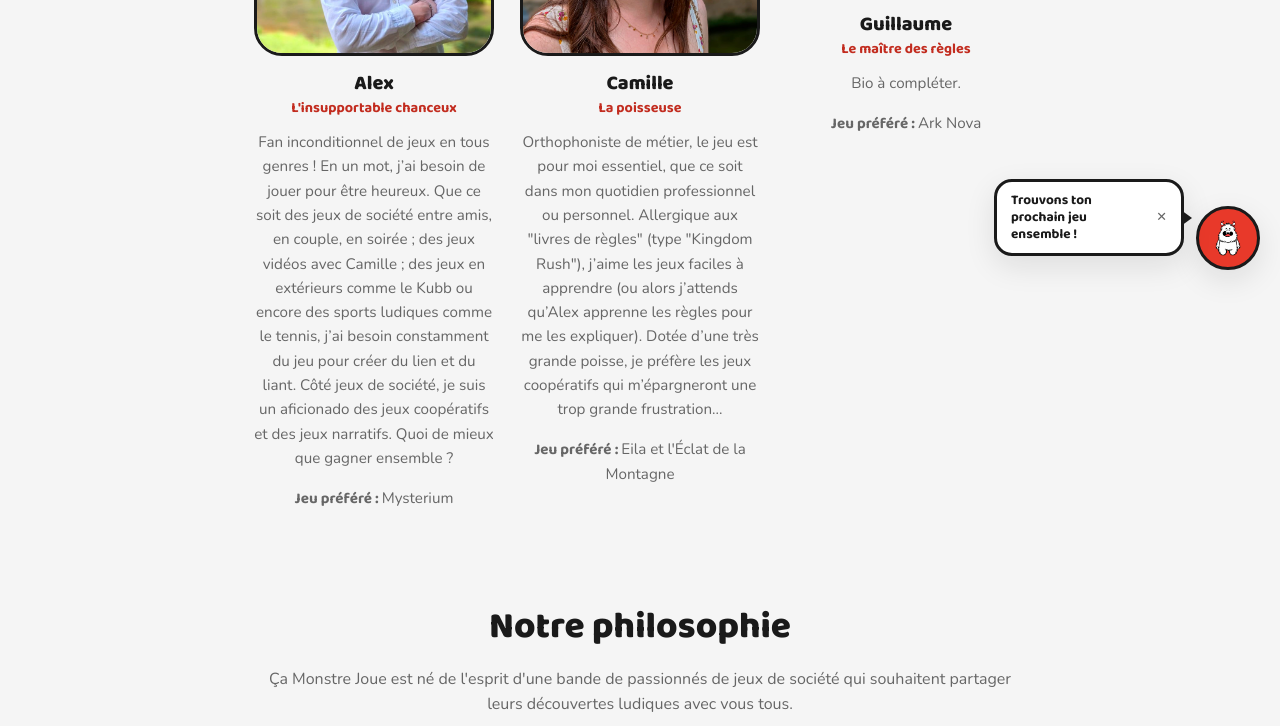
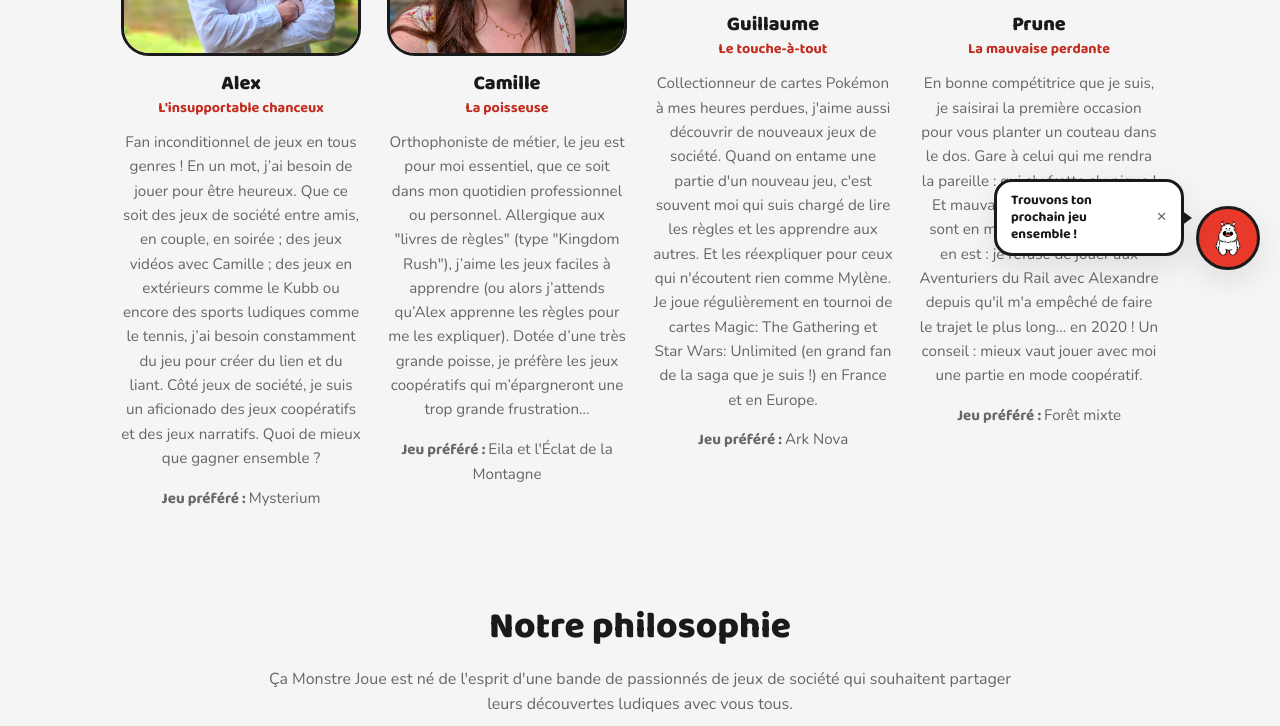
Before and after one commit to camonstrejoue-ctrl/ca-monstre-joue, a plain HTML site: page equipe.html in a window 1280 px wide. Shown: the part 510-1236 px from the top of the page. Drawn offline with nearby package versions, Linux system fonts and the light colour scheme.

Commit message:
Équipe : complète la bio de Guillaume, ajoute Prune (Mylène), repasse en 4 colonnes
- Guillaume : rôle et bio réels fournis par l'utilisateur, remplace le
  placeholder 'Bio à compléter.'
- Ajoute Prune, 4e membre — il s'agit de Mylène (retirée le 2026-09-01)
  sous un nom différent : fiche existante réutilisée (favoriteGame,
  chemin photo) mais sans son LinkedIn, à la demande explicite de
  l'utilisateur. Le commentaire 'revient plus tard' devient obsolète,
  retiré.
- .team-grid repassé de 3 à 4 colonnes (minmax 240px, centré) — sinon
  la 4e carte se retrouvait seule sur une 2e ligne, alignée à gauche.
  Vérifié : 4 cartes sur une ligne, marges symétriques.

```diff
--- a/css/style.css
+++ b/css/style.css
@@ -579,7 +579,7 @@ button{font-family:inherit;cursor:pointer;}
 .philosophy-heading p{margin-bottom:16px;}
 .philosophy-heading p:last-child{margin-bottom:0;}
 .philosophy-heading a{color:var(--coral-dark);text-decoration:underline;}
-.team-grid{display:grid;grid-template-columns:repeat(3,minmax(0,240px));gap:26px;justify-content:center;}
+.team-grid{display:grid;grid-template-columns:repeat(4,minmax(0,240px));gap:26px;justify-content:center;}
 .team-card{text-align:center;}
 .team-card .thumb{
   border-radius:var(--radius-lg);overflow:hidden;border:3px solid var(--black);margin-bottom:16px;line-height:0;
--- a/js/data.js
+++ b/js/data.js
@@ -1020,12 +1020,11 @@ window.ARTICLES = [
 ];
 
 // À compléter : noms, rôles, bios et photos des membres de la team.
-// Mylène (retirée le 2026-09-01, revient dans le projet plus tard) :
-// { name: 'Mylène', linkedin: 'https://www.linkedin.com/in/mylenepoinard/', role: 'La mauvaise perdante aux Aventuriers du Rail', bio: 'Bio à compléter.', favoriteGame: 'Forêt mixte', photo: 'assets/team/member-4.jpg' },
 window.TEAM = [
   { name: 'Alex', linkedin: 'https://www.linkedin.com/in/alexandre-marchionini-b9500960/', role: "L'insupportable chanceux", bio: "Fan inconditionnel de jeux en tous genres ! En un mot, j’ai besoin de jouer pour être heureux. Que ce soit des jeux de société entre amis, en couple, en soirée ; des jeux vidéos avec Camille ; des jeux en extérieurs comme le Kubb ou encore des sports ludiques comme le tennis, j’ai besoin constamment du jeu pour créer du lien et du liant. Côté jeux de société, je suis un aficionado des jeux coopératifs et des jeux narratifs. Quoi de mieux que gagner ensemble ?", favoriteGame: 'Mysterium', photo: 'assets/team/photo-alex.jpg' },
   { name: 'Camille', role: 'La poisseuse', bio: 'Orthophoniste de métier, le jeu est pour moi essentiel, que ce soit dans mon quotidien professionnel ou personnel. Allergique aux "livres de règles" (type "Kingdom Rush"), j’aime les jeux faciles à apprendre (ou alors j’attends qu’Alex apprenne les règles pour me les expliquer). Dotée d’une très grande poisse, je préfère les jeux coopératifs qui m’épargneront une trop grande frustration...', favoriteGame: "Eila et l'Éclat de la Montagne", photo: 'assets/team/photo-camille.jpg' },
-  { name: 'Guillaume', linkedin: 'https://www.linkedin.com/in/guillaume-laborie-32096191/', role: 'Le maître des règles', bio: 'Bio à compléter.', favoriteGame: 'Ark Nova', photo: 'assets/team/member-3.jpg' },
+  { name: 'Guillaume', linkedin: 'https://www.linkedin.com/in/guillaume-laborie-32096191/', role: 'Le touche-à-tout', bio: "Collectionneur de cartes Pokémon à mes heures perdues, j'aime aussi découvrir de nouveaux jeux de société. Quand on entame une partie d'un nouveau jeu, c'est souvent moi qui suis chargé de lire les règles et les apprendre aux autres. Et les réexpliquer pour ceux qui n'écoutent rien comme Mylène. Je joue régulièrement en tournoi de cartes Magic: The Gathering et Star Wars: Unlimited (en grand fan de la saga que je suis !) en France et en Europe.", favoriteGame: 'Ark Nova', photo: 'assets/team/member-3.jpg' },
+  { name: 'Prune', role: 'La mauvaise perdante', bio: "En bonne compétitrice que je suis, je saisirai la première occasion pour vous planter un couteau dans le dos. Gare à celui qui me rendra la pareille : qui s'y frotte s'y pique ! Et mauvaise perdante si les dés sont en ma défaveur… La preuve en est : je refuse de jouer aux Aventuriers du Rail avec Alexandre depuis qu'il m'a empêché de faire le trajet le plus long... en 2020 ! Un conseil : mieux vaut jouer avec moi une partie en mode coopératif.", favoriteGame: 'Forêt mixte', photo: 'assets/team/member-4.jpg' },
 ];
 
 // À compléter : URLs réelles des réseaux sociaux.
```
